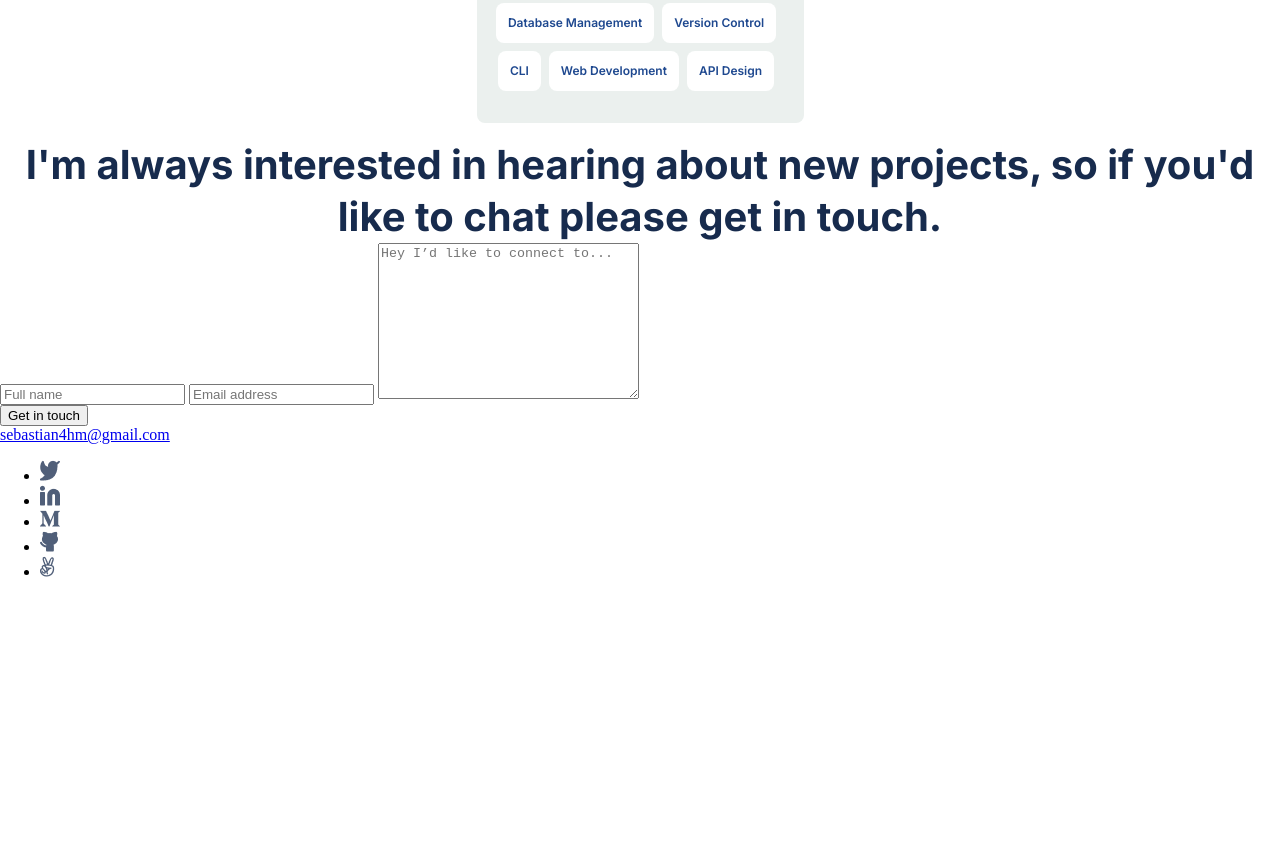
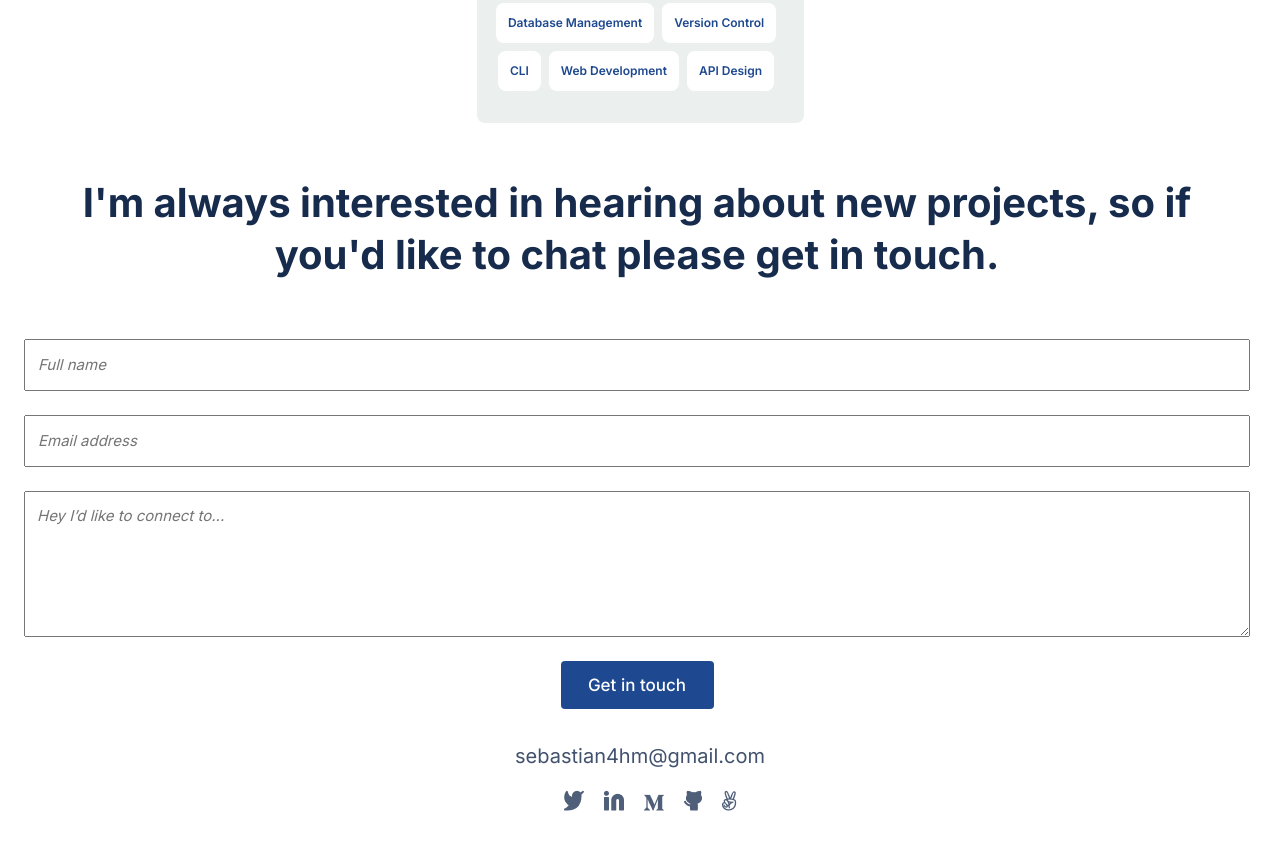
Before and after one commit to shm04/portfolio, a website: page index.html in a window 1280 px wide. Shown: the part 2108-2958 px from the top of the page. Before the commit the page ends 2705 px from the top, so only its background shows below. Drawn offline with Linux system fonts and the light colour scheme.

Commit message:
Add styles for contact-form

```diff
--- a/index.html
+++ b/index.html
@@ -161,15 +161,20 @@
             </li>
         </ul>
     </section>
-    <section>
-        <h2>I'm always interested in hearing about new projects, so if you'd like to chat please get in touch.</h2>
+    <section class="contact-form">
+        <h2>
+            I'm always interested in hearing about new projects, so if you'd like to chat please get in touch.
+        </h2>
         <form action="">
-            <div> <input type="text" name="name" id="" maxlength="30" placeholder="Full name" required>
+            <input type="text" name="name" id="" maxlength="30" placeholder="Full name" required>
                 <input type="email" name="email" id="" placeholder="Email address" required>
-                <textarea name="message" id="" cols="30" rows="10" maxlength="500" placeholder="Hey I’d like to connect to..." required></textarea></div>
+                <textarea name="message" id="" cols="30" rows="5" maxlength="500" placeholder="Hey I’d like to connect to..." required></textarea>
             <button type="submit">Get in touch</button>
-            <footer>
-                <a href="mailto:sebastian4hm@gmail.com">sebastian4hm@gmail.com</a>
+        </form>
+    </section>
+    <footer class="footer">
+        <a href="mailto:sebastian4hm@gmail.com">sebastian4hm@gmail.com</a>
+        <div class="logos">
             <ul>
                 <li><a href=""><img src="imgs-p/twitter.png" alt="twitter"></a></li>
                 <li><a href=""><img src="imgs-p/Linkedin.png" alt="Linkedin"></a></li>
@@ -177,8 +182,7 @@
                 <li><a href=""><img src="imgs-p/github.png" alt="github"></a></li>
                 <li><a href=""><img src="imgs-p/angellist.png" alt="angellist"></a></li>
             </ul>
-            </footer>
-        </form>
-    </section>
+        </div>
+    </footer>
 </body>
 </html>
--- a/style.css
+++ b/style.css
@@ -202,7 +202,8 @@ h3 {
   color: #42526e;
 }
 
-.about-main button {
+.about-main button,
+.contact-form button {
   width: 153px;
   height: 48px;
   background-color: #1e488f;
@@ -280,3 +281,61 @@ h3 {
   line-height: 16px;
   color: #1e488f;
 }
+
+.contact-form {
+  margin: 0 30px 0 24px;
+}
+
+.contact-form h2 {
+  margin-top: 54px;
+}
+
+.contact-form form {
+  margin-top: 58px;
+  display: flex;
+  flex-direction: column;
+  gap: 24px;
+}
+
+.contact-form button {
+  width: 153px;
+  height: 48px;
+  background-color: #1e488f;
+  border-radius: 4px;
+  border: none;
+  font-family: 'Inter', sans-serif;
+  font-weight: 500;
+  font-size: 17px;
+  line-height: 24px;
+  text-align: center;
+  color: #fff;
+  align-self: center;
+}
+
+.contact-form input,
+.contact-form textarea {
+  font-family: 'Inter', sans-serif;
+  font-weight: 400;
+  font-style: italic;
+  font-size: 15px;
+  line-height: 24px;
+  color: #6b778c;
+  padding: 12px;
+}
+
+.footer {
+  display: flex;
+  flex-direction: column;
+  margin-top: 31px;
+  margin-bottom: 45px;
+}
+
+.footer a {
+  font-family: 'Inter', sans-serif;
+  font-weight: 400;
+  font-size: 20px;
+  line-height: 32px;
+  text-align: center;
+  text-decoration: none;
+  color: #42526e;
+}
```
